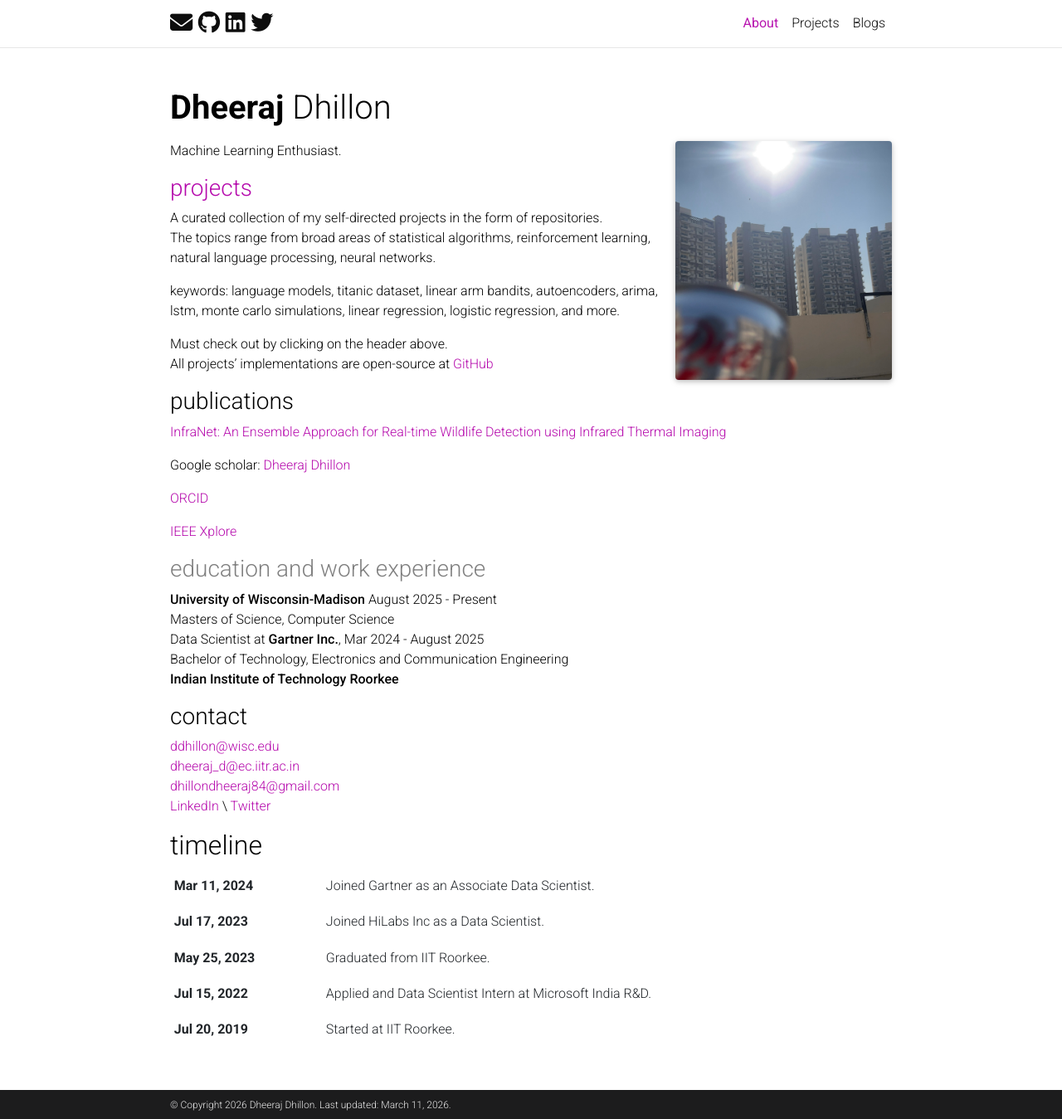
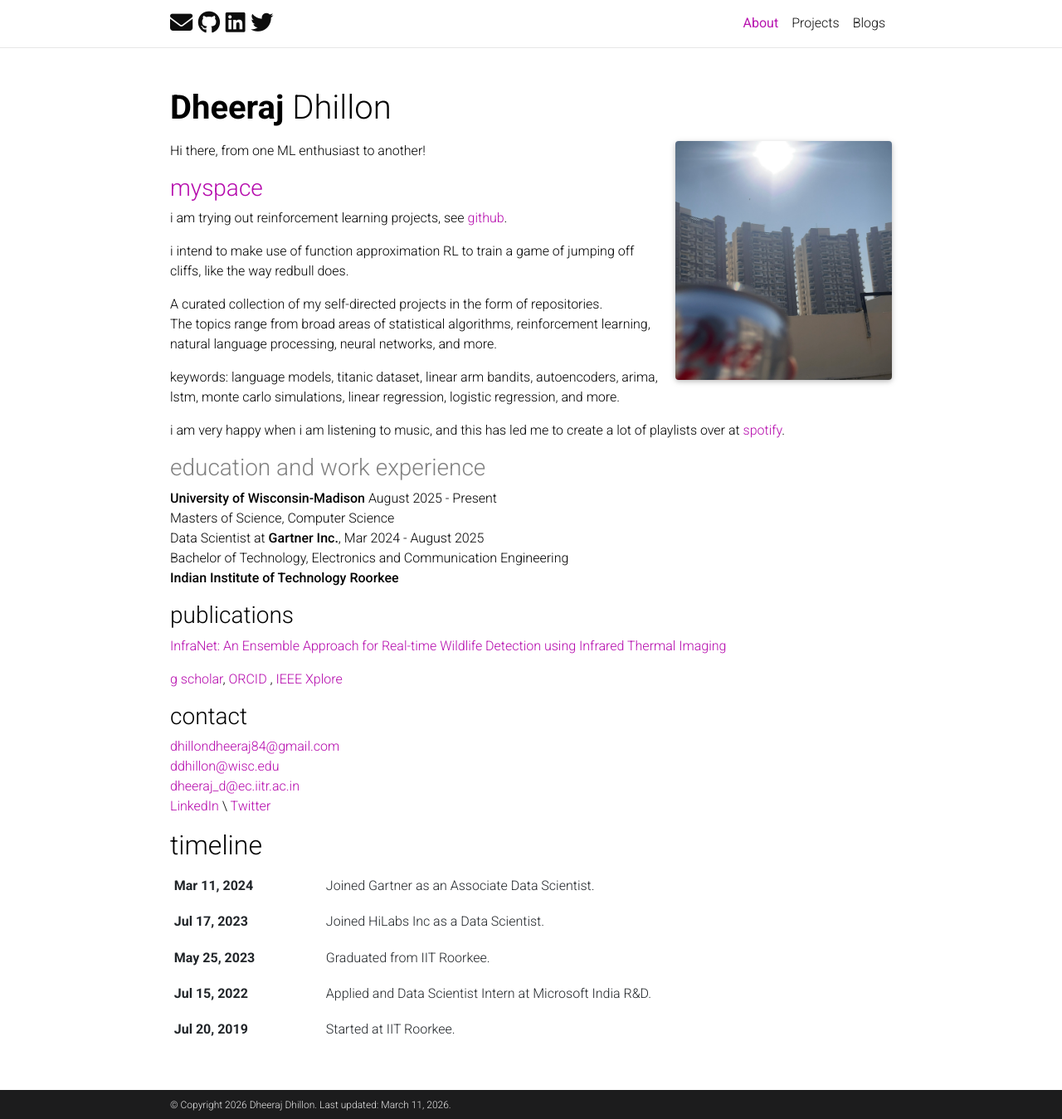
Before and after one commit to djdhillxn/djdhillxn.github.io, a Jekyll site: the page built from _pages/about.md, in a window 1280 px wide and 1349 px high. Shown: the whole window at 83% size. Built offline with Jekyll 4.4.1, drawn with Linux system fonts in a browser that asks for light colours; comment, search, counter and statistics services are not loaded; a style sheet for code colours, icons or effects is not loaded.

Commit message:
spring is coming

```diff
--- a/_pages/about.md
+++ b/_pages/about.md
@@ -17,26 +17,24 @@
 ---
 
 <!--Areas of Interest: **Natural Language Processing**, **Graph Neural Networks**-->
-Machine Learning Enthusiast.
+Hi there, from one ML enthusiast to another!
+<!--fellow enthusiast to another-->
+### [myspace](/projects)
+i am trying out reinforcement learning projects, see [github](https://github.com/djdhillxn).
 
-### [projects](/projects)
+i intend to make use of function approximation RL to train a game of jumping off cliffs, like the way redbull does.
+
 A curated collection of my self-directed projects in the form of repositories. \
-The topics range from broad areas of statistical algorithms, reinforcement learning, natural language processing, neural networks.
-
+The topics range from broad areas of statistical algorithms, reinforcement learning, natural language processing, neural networks, and more.
 
 keywords: language models, titanic dataset, linear arm bandits, autoencoders, arima, lstm, monte carlo simulations, linear regression, logistic regression, and more.
 
-Must check out by clicking on the header above. \
+i am very happy when i am listening to music, and this has led me to create a lot of playlists
+over at [spotify](https://open.spotify.com/user/316evrj3akm6ieuhefckw6kpj6eq?si=bc183398ab8946d0).
+
+<!--Must check out by clicking on the header above. \
 All projects' implementations are open-source at [GitHub](https://github.com/djdhillxn)
-
-### publications
-[InfraNet: An Ensemble Approach for Real-time Wildlife Detection using Infrared Thermal Imaging](https://ieeexplore.ieee.org/document/11149967)
-
-Google scholar: [Dheeraj Dhillon](https://scholar.google.com/citations?user=njVX6ngAAAAJ&hl=en)
-
-[ORCID](https://orcid.org/0009-0002-0234-124X)
-
-[IEEE Xplore](https://ieeexplore.ieee.org/author/542676216429361)
+!-->
 
 ### <span style="color:gray">education and work experience</span>
 **University of Wisconsin-Madison** August 2025 - Present \
```
Also changed, not shown: other parts of _pages/about.md (+6 -1 lines).
